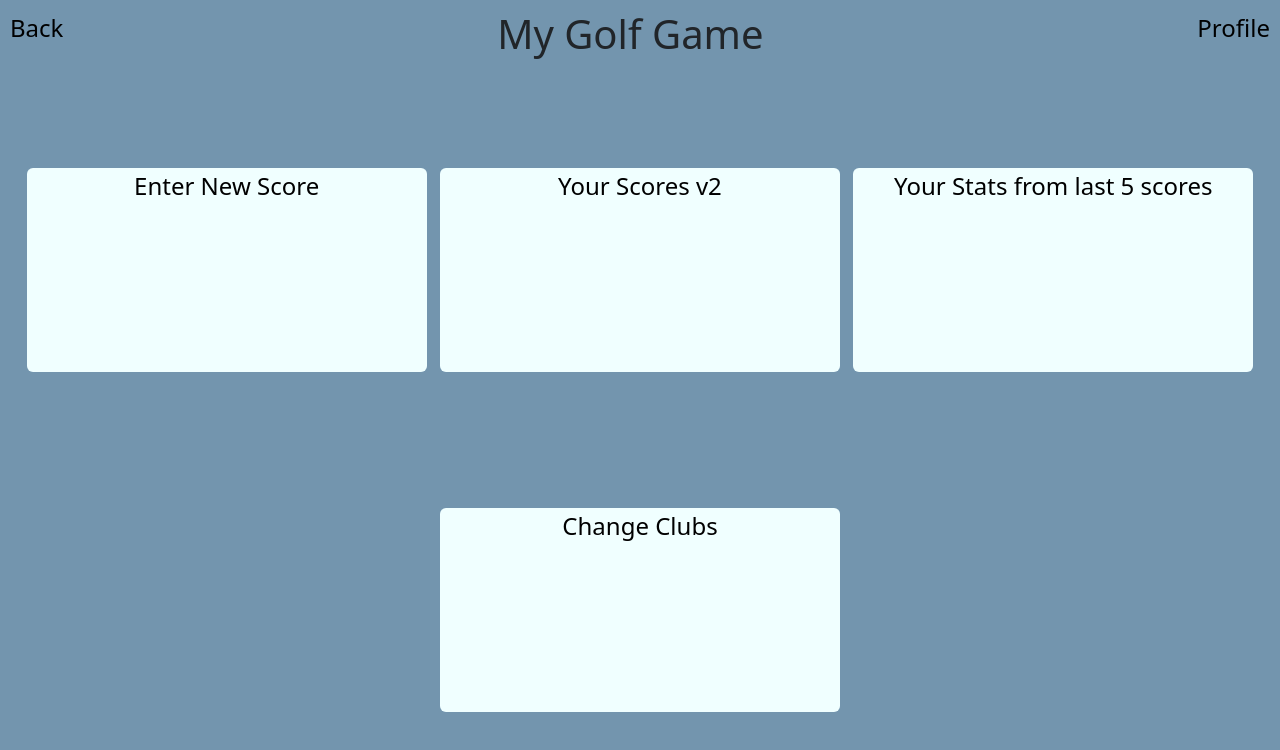
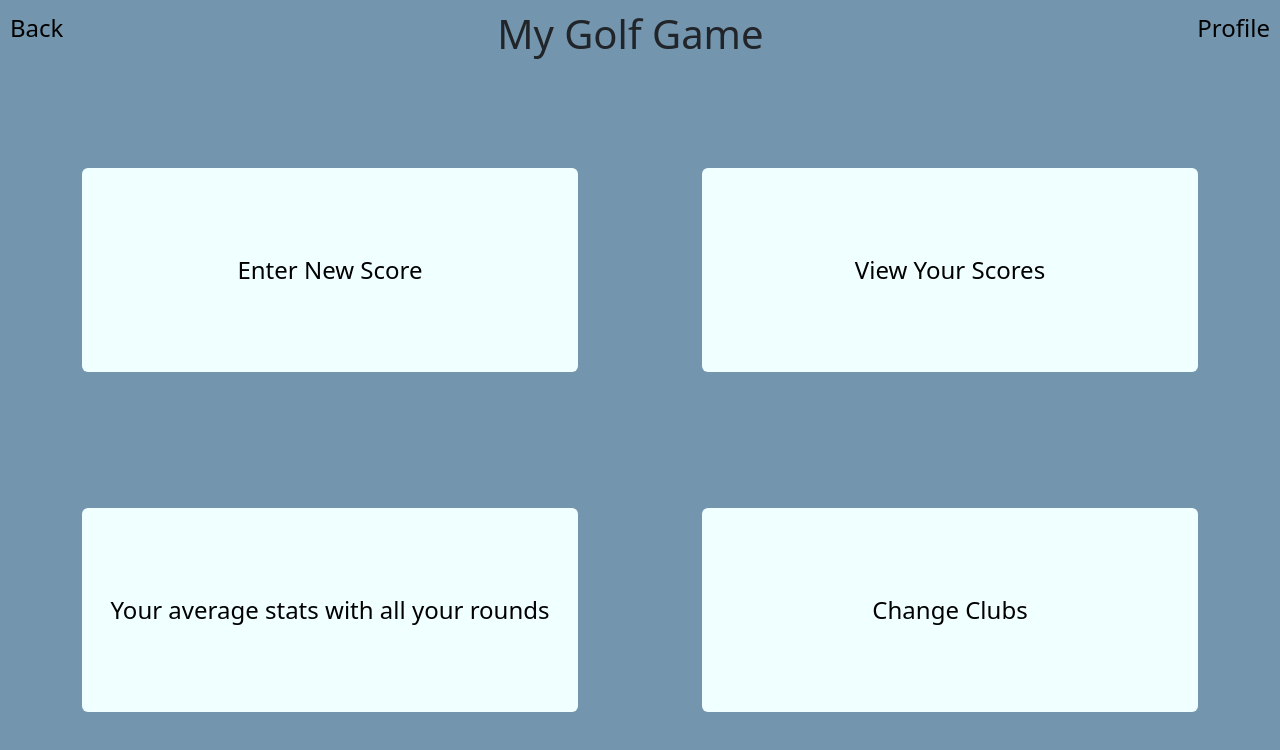
Before and after one commit to HoganBerens/hoganberens.github.io, a React (Create React App) app: page /my-golf-game in a window 1280 px wide. Shown: the top 750 px of the page. Built offline with nearby package versions, Linux system fonts and the light colour scheme.

Commit message:
dashboard style changes

```diff
--- a/src/App.js
+++ b/src/App.js
@@ -1,27 +1,29 @@
-import { Route, Routes } from 'react-router-dom';
-import './App.css';
-import Dashboard from './components/portfolio/dashboard';
-import ViewMovie from './components/movieList/viewMovie';
-import MovieListHome from './components/movieList/home';
-import GolfGameDashboard from './components/my-golf-game/dashboard';
-import NewCourse from './components/my-golf-game/newCourse';
-import NewScore from './components/my-golf-game/newScore';
-import Calculator from './components/calculator/calculator';
+import { Route, Routes } from "react-router-dom";
+import "./App.css";
+import Dashboard from "./components/portfolio/dashboard";
+import ViewMovie from "./components/movieList/viewMovie";
+import MovieListHome from "./components/movieList/home";
+import GolfGameDashboard from "./components/my-golf-game/dashboard";
+import NewCourse from "./components/my-golf-game/newCourse";
+import NewScore from "./components/my-golf-game/newScore";
+import Calculator from "./components/calculator/calculator";
+import Profile from "./components/my-golf-game/profile";
 
 function App() {
   return (
     <Routes>
-      <Route path={'/'} exact={true} element={<Dashboard />} />
-      <Route path={'/viewMovie'} exact={true} element={<ViewMovie />} />
-      <Route path={'/movieList'} exact={true} element={<MovieListHome />} />
+      <Route path={"/"} exact={true} element={<Dashboard />} />
+      <Route path={"/viewMovie"} exact={true} element={<ViewMovie />} />
+      <Route path={"/movieList"} exact={true} element={<MovieListHome />} />
       <Route
-        path={'/my-golf-game'}
+        path={"/my-golf-game"}
         exact={true}
         element={<GolfGameDashboard />}
       />
-      <Route path={'/newScore'} exact={true} element={<NewScore />} />
-      <Route path={'/newCourse'} exact={true} element={<NewCourse />} />
-      <Route path={'/calculator'} exact={true} element={<Calculator />} />
+      <Route path={"/newScore"} exact={true} element={<NewScore />} />
+      <Route path={"/newCourse"} exact={true} element={<NewCourse />} />
+      <Route path={"/calculator"} exact={true} element={<Calculator />} />
+      <Route path={"/profile"} exact={true} element={<Profile />} />
     </Routes>
   );
 }
--- a/src/components/my-golf-game/dashboard.css
+++ b/src/components/my-golf-game/dashboard.css
@@ -26,9 +26,11 @@
 }
 .my-golf-game-dashboard-card {
   background-color: azure;
+  display: flex;
   height: 30%;
-  width: 400px;
-  text-align: center;
+  width: 30%;
+  justify-content: center;
+  align-items: center;
   border-radius: 6px;
 }
 
@@ -38,5 +40,7 @@ a:visited {
 
 @media screen and (max-width: 1450px) {
   .my-golf-game-dashboard-card {
+    height: 30%;
+    width: 40%;
   }
 } ;
--- a/src/components/my-golf-game/dashboard.jsx
+++ b/src/components/my-golf-game/dashboard.jsx
@@ -1,7 +1,7 @@
-import React from 'react';
-import { Link } from 'react-router-dom';
-import './dashboard.css';
-import { user } from './utils';
+import React from "react";
+import { Link } from "react-router-dom";
+import "./dashboard.css";
+import { user } from "./utils";
 
 const Dashboard = () => {
   return (
@@ -16,10 +16,10 @@ const Dashboard = () => {
           Enter New Score
         </Link>
         <Link to="/yourScores" className="my-golf-game-dashboard-card">
-          Your Scores v2
+          View Your Scores
         </Link>
         <Link to="/yourScores" className="my-golf-game-dashboard-card">
-          Your Stats from last 5 scores
+          Your average stats with all your rounds
         </Link>
         <Link to="/changeClubs" className="my-golf-game-dashboard-card">
           Change Clubs
--- /dev/null
+++ b/src/components/my-golf-game/profile.css
@@ -0,0 +1,5 @@
+.mgg-profile-wrapper {
+  height: 100vh;
+  width: 100vw;
+  background-color: #7395ae;
+}
--- /dev/null
+++ b/src/components/my-golf-game/profile.jsx
@@ -0,0 +1,14 @@
+import React from "react";
+import "./profile.css";
+
+const Profile = () => {
+  return (
+    <div className="mgg-profile-wrapper">
+      <div>Profile Picture</div>
+      <div>account information</div>
+      <div>settings or something</div>
+    </div>
+  );
+};
+
+export default Profile;
--- a/src/components/portfolio/projects.js
+++ b/src/components/portfolio/projects.js
@@ -7,12 +7,13 @@ const Projects = () => {
     <div className="project-wrapper">
       <div className="projects-title">Projects</div>
       <div className="projects-container">
+        <Link className="projects" to="/movieList">
+          Movie List
+        </Link>
         <Link className="projects" to="/my-golf-game">
           My-Golf-Game
         </Link>
-        <Link className="projects" to="/movieList">
-          Movie List
-        </Link>
+
         <Link className="projects" to="/calculator">
           Calculator
         </Link>
```
